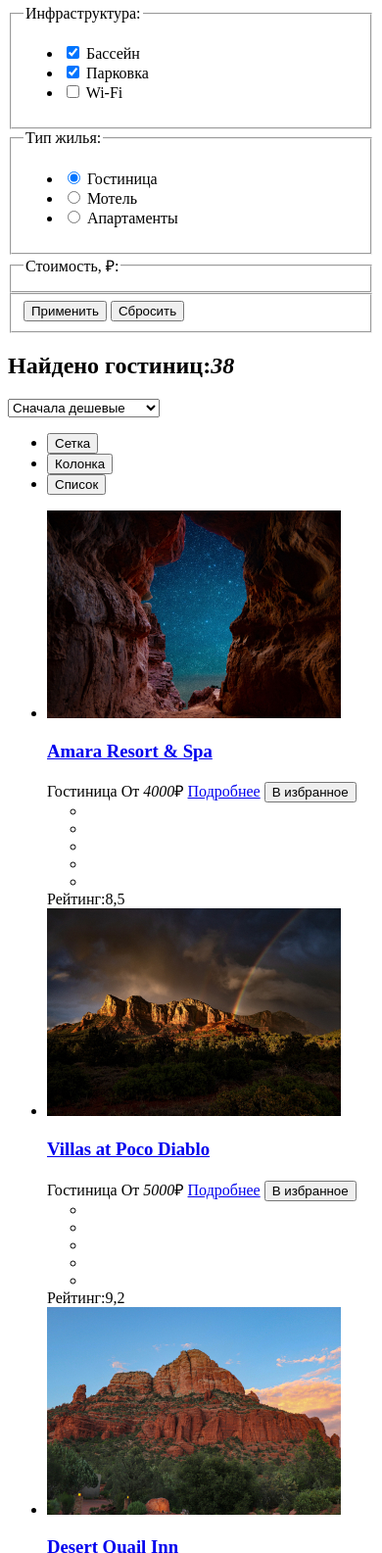
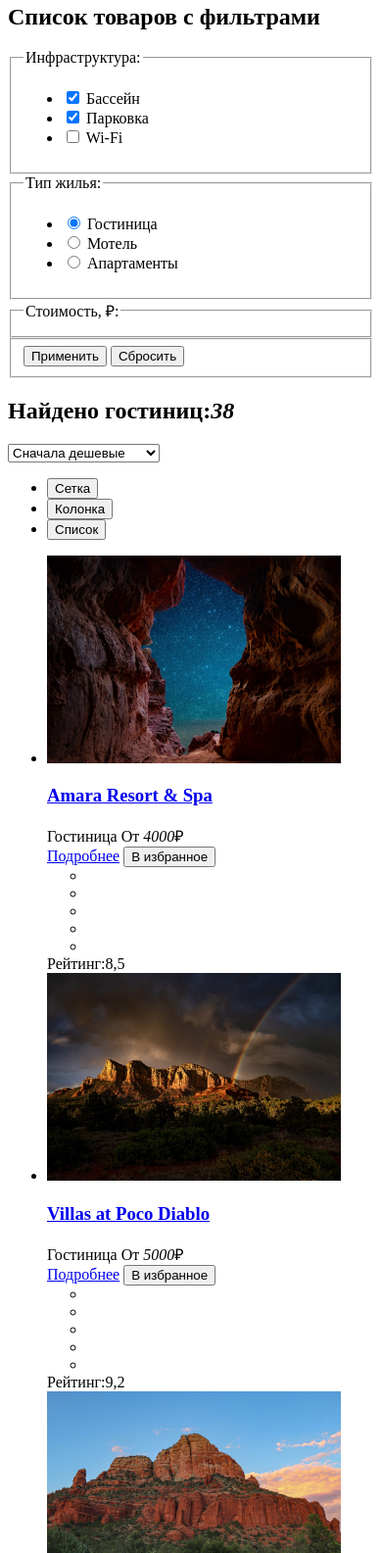
Before and after one commit to htmlacademy-htmlcss/2215079-sedona-37, a plain HTML site: page catalog.html in a window 390 px wide. Shown: the part 415-2000 px from the top of the page at 98% size. Drawn offline with Linux system fonts and the light colour scheme.

Commit message:
Вносит изменения

```diff
--- a/catalog.html
+++ b/catalog.html
@@ -10,6 +10,7 @@
 
     <header class="page-header">
       <nav class="navigation">
+        <h2 class="visually-hidden">Навигация</h2>
         <a class="navigation-logo" href="index.html">
           <img src="images/logo.svg" alt="Логотип Седона" />
         </a>
@@ -53,8 +54,8 @@
           <!-- Сортировка -->
 
     <main class="main-inner">
+          <section class="filters">
             <h1 class="main-inner-title">Гостиницы Седоны</h1>
-        <header class="inner-header">
             <ul class="breadcrumbs">
               <li class="breadcrumbs-item">
                 <a class="breadcrumbs-link" href="index.html">Главная</a>
@@ -64,7 +65,6 @@
               </li>
             </ul>
 
-          <section class="catalog-products">
             <h2 class="visually-hidden">Список товаров с фильтрами</h2>
             <form class="catalog-filter" action="https://echo.htmlacademy.ru/" method="get">
                 <div class="filter-left-side">
@@ -133,7 +133,9 @@
           <!-- Поиск гостиницы по фильтру -->
 
           <section class="catalog-hotels">
+            <div class="sort">
               <h2>Найдено гостиниц:<i>38</i></h2>
+              <div class="sort-right-side">
                 <select class="select-filter" aria-label="Сортировка">
                   <option value="cheap">Сначала дешевые</option>
                   <option value="expensive">Сначала дорогие</option>
@@ -156,15 +158,24 @@
                       </button>
                     </li>
                   </ul>
+              </div>
+            </div>
+
             <ul class="hotels-list">
               <li class="hotels-item">
                 <a class="hotels-link" href="#">
                   <img class="hotels-card-image" src="images/hotel-1.jpg" alt="Amara Resort & Spa">
                   <h3 class="hotels-card-title">Amara Resort & Spa</h3>
                 </a>
-                <span class="hotels-card-price">Гостиница От <i>4000</i>₽</span>
+                <div class="hotels-card-group">
+                  <span>Гостиница</span>
+                  <span class="hotels-card-price">От <i>4000</i>₽</span>
+                </div>
+                <div class="hotels-card-group">
                   <a class="hotels-card-button button" href="#">Подробнее</a>
                   <button class="button favorites-button" type="submit">В избранное</button>
+                </div>
+                <div class="hotels-card-group">
                   <ul class="catalog-card-grade">
                     <li></li>
                     <li></li>
@@ -173,15 +184,22 @@
                     <li></li>
                   </ul>
                   <span class="catalog-card-rating">Рейтинг:8,5</span>
+                </div>
               </li>
               <li class="hotels-item">
                 <a class="hotels-link" href="#">
                   <img class="hotels-card-image" src="images/hotel-2.jpg" alt="Villas at Poco Diablo">
                   <h3 class="hotels-card-title">Villas at Poco Diablo</h3>
                 </a>
-                <span class="hotels-card-price">Гостиница От <i>5000</i>₽</span>
+                <div class="hotels-card-group">
+                  <span>Гостиница</span>
+                  <span class="hotels-card-price">От <i>5000</i>₽</span>
+                </div>
+                <div class="hotels-card-group">
                   <a class="hotels-card-button button" href="#">Подробнее</a>
                   <button class="button favorites-button" type="submit">В избранное</button>
+                </div>
+                <div class="hotels-card-group">
                   <ul class="catalog-card-grade">
                     <li></li>
                     <li></li>
@@ -190,15 +208,22 @@
                     <li></li>
                   </ul>
                   <span class="catalog-card-rating">Рейтинг:9,2</span>
+                </div>
               </li>
               <li class="hotels-item">
                 <a class="hotels-link" href="#">
                   <img class="hotels-card-image" src="images/hotel-3.jpg" alt="Desert Quail Inn">
                   <h3 class="hotels-card-title">Desert Quail Inn</h3>
                 </a>
-                <span class="hotels-card-price">Гостиница От <i>2500</i>₽</span>
+                <div class="hotels-card-group">
+                  <span>Гостиница</span>
+                  <span class="hotels-card-price">От <i>2500</i>₽</span>
+                </div>
+                <div class="hotels-card-group">
                   <a class="hotels-card-button button" href="#">Подробнее</a>
                   <button class="button favorites-button" type="submit">В избранное</button>
+                </div>
+                <div class="hotels-card-group">
                   <ul class="catalog-card-grade">
                     <li></li>
                     <li></li>
@@ -207,15 +232,21 @@
                     <li></li>
                   </ul>
                   <span class="catalog-card-rating">Рейтинг:6,9</span>
+                </div>
               </li>
               <li class="hotels-item">
                   <a class="hotels-link" href="#">
                   <img class="hotels-card-image" src="images/hotel-4.jpg" alt="GreenTree Inn">
                   <h3 class="hotels-card-title">GreenTree Inn</h3>
-                </a>
-                <span class="hotels-card-price">Гостиница От <i>1500</i>₽</span>
+                  <div class="hotels-card-group">
+                    <span>Гостиница</span>
+                    <span class="hotels-card-price">От <i>1500</i>₽</span>
+                  </div>
+                  <div class="hotels-card-group">
                     <a class="hotels-card-button button" href="#">Подробнее</a>
                     <button class="button favorites-button" type="submit">В избранное</button>
+                  </div>
+                  <div class="hotels-card-group">
                     <ul class="catalog-card-grade">
                       <li></li>
                       <li></li>
@@ -224,6 +255,7 @@
                       <li></li>
                     </ul>
                     <span class="catalog-card-rating">Рейтинг:5,0</span>
+                  </div>
               </li>
             </ul>
 
@@ -249,7 +281,6 @@
                 <a class="pagination-link" href="#">10</a>
               </li>
             </ul>
-          </section>
           </section>
     </main>
 
@@ -301,10 +332,9 @@
       </section>
 
       <section class="footer-copyright">
+        <h2 class="visually-hidden">Логотип HTML Academy</h2>
         <a class="htmlacademy-link" href="https://htmlacademy.ru/"><img src="images/logo_htmlacademy.svg" width="115" height="33" alt="Логотип HTML Academy"></a>
       </section>
     </footer>
-
-
   </body>
 </html>
```
Also changed, not shown: index.html (+7 -5 lines). Lines whose indentation alone changed are shown as unchanged.
